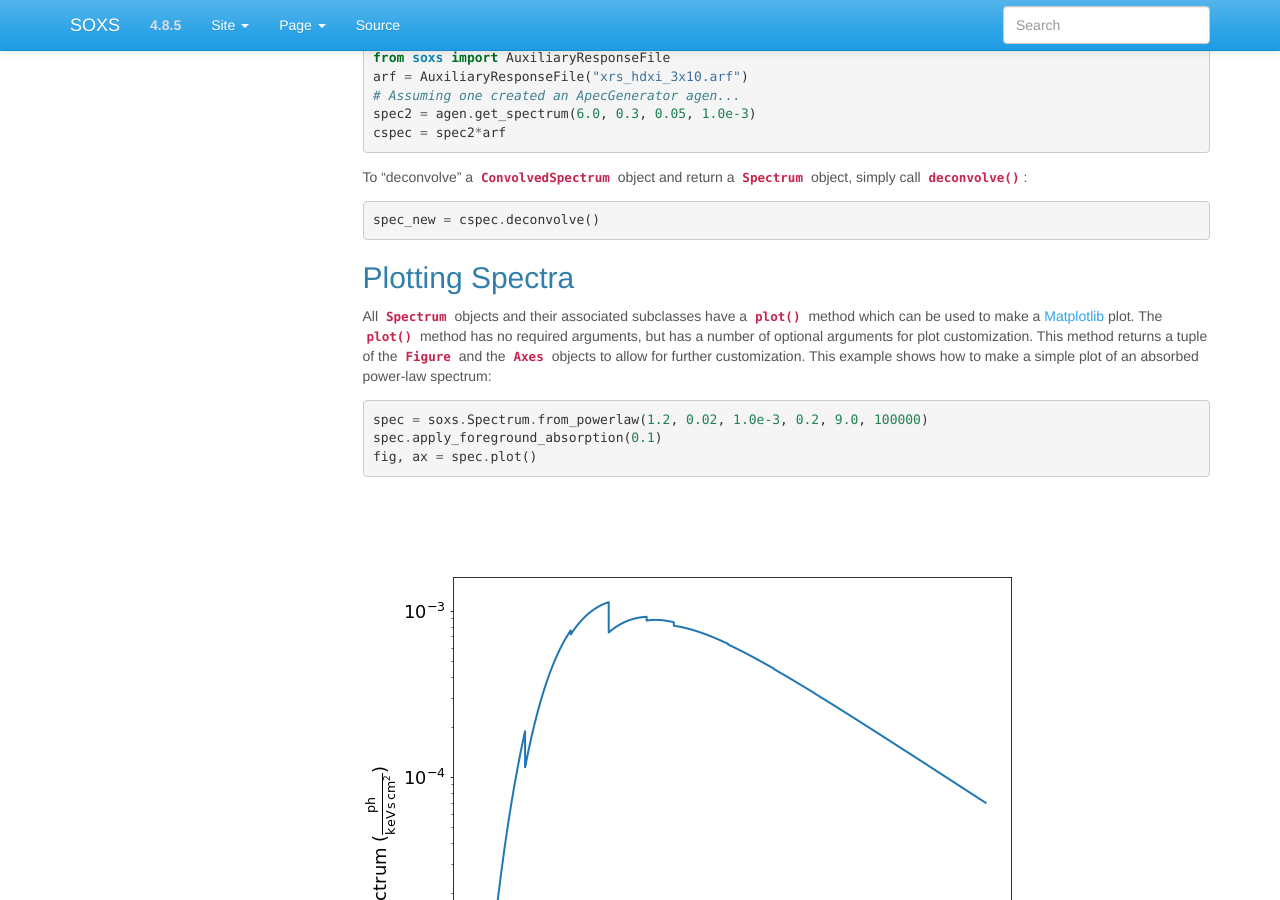
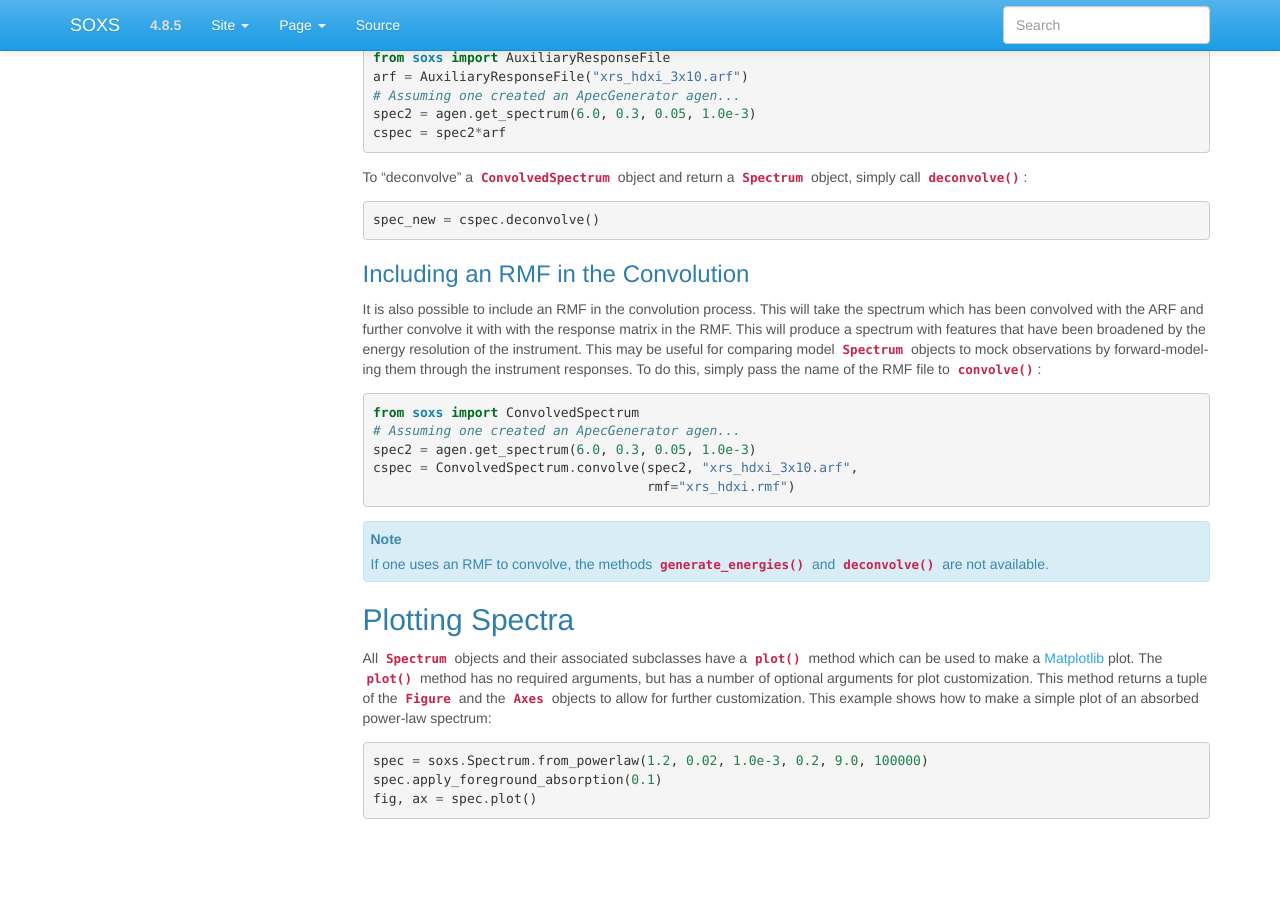
Before and after one commit to lynx-x-ray-observatory/soxs, a Sphinx documentation site: the page built from doc/source/users_guide/spectra.rst, in a window 1280 px wide and 900 px high, scrolled down 9548 px. Built offline with Sphinx 7.4.7, drawn with Linux system fonts in a browser that asks for light colours; some of the changed text lies outside the part shown.

Commit message:
More docs

```diff
--- a/doc/source/users_guide/spectra.rst
+++ b/doc/source/users_guide/spectra.rst
@@ -683,6 +683,33 @@
 
     spec_new = cspec.deconvolve()
 
+.. _convolve-arf-rmf:
+
+Including an RMF in the Convolution
++++++++++++++++++++++++++++++++++++
+
+It is also possible to include an RMF in the convolution process. This will take
+the spectrum which has been convolved with the ARF and further convolve it with
+with the response matrix in the RMF. This will produce a spectrum with features
+that have been broadened by the energy resolution of the instrument. This may be
+useful for comparing model :class:`~soxs.spectra.Spectrum` objects to mock observations
+by forward-modeling them through the instrument responses. To do this, simply pass
+the name of the RMF file to :meth:`~soxs.spectra.ConvolvedSpectrum.convolve`:
+
+.. code-block:: python
+
+    from soxs import ConvolvedSpectrum
+    # Assuming one created an ApecGenerator agen...
+    spec2 = agen.get_spectrum(6.0, 0.3, 0.05, 1.0e-3)
+    cspec = ConvolvedSpectrum.convolve(spec2, "xrs_hdxi_3x10.arf",
+                                       rmf="xrs_hdxi.rmf")
+
+.. note::
+
+    If one uses an RMF to convolve, the methods
+    :meth:`~soxs.spectra.ConvolvedSpectrum.generate_energies` and
+    :meth:`~soxs.spectra.ConvolvedSpectrum.deconvolve` are not available.
+
 .. _spectra-plots:
 
 Plotting Spectra
@@ -770,3 +797,28 @@
 
     from soxs import Spectrum
     my_spec = Spectrum.from_file("my_spec.ecsv")
+
+.. _special-cspec-io:
+
+Special I/O for Convolved Spectra
+---------------------------------
+
+:class:`~soxs.spectra.ConvolvedSpectrum` objects can be written directly to
+PI/PHA files using the same standard format that is used for real spectra,
+with the :meth:`~soxs.spectra.ConvolvedSpectrum.to_pha_file` method:
+
+.. code-block:: python
+
+    from soxs import ConvolvedSpectrum
+    # Assuming one created an ApecGenerator agen...
+    spec2 = agen.get_spectrum(6.0, 0.3, 0.05, 1.0e-3)
+    cspec = ConvolvedSpectrum.convolve(spec2, "xrs_hdxi_3x10.arf")
+    cspec.to_pha_file("my_spec.pi", overwrite=True)
+
+Conversely, PI/PHA files produced can be read in as :class:`~soxs.spectra.ConvolvedSpectrum`
+objects:
+
+.. code-block:: python
+
+    import soxs
+    cspec = soxs.ConvolvedSpectrum.from_pha_file("my_spec.pi")
```
Also changed, not shown: doc/source/changelog.rst (+10 -9 lines).
